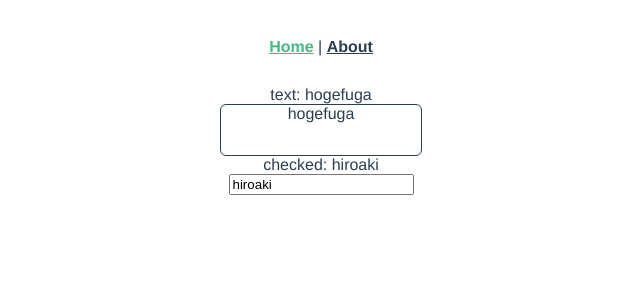
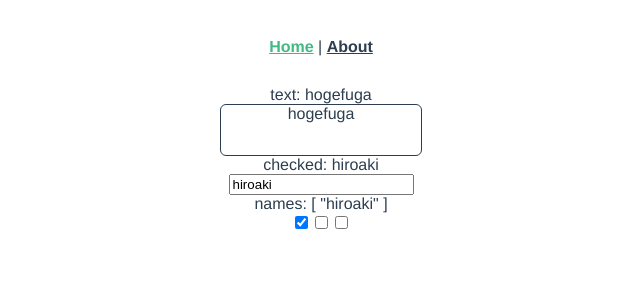
Before and after one commit to b0ntenmaru/spa-playground, a Vue app: page / in a window 1280 px wide. Shown: the top 300 px of the page, without its empty margins (319-959 px from the left). Built offline with nearby package versions, Linux system fonts and the light colour scheme.

Commit message:
Checkboxコンポーネントを実装

```diff
--- /dev/null
+++ b/src/components/home/Checkbox.vue
@@ -0,0 +1,52 @@
+<template>
+  <input
+    type="checkbox"
+    :value="valueText"
+    @input="handleCheckModelValue"
+    :checked="checked"
+  />
+</template>
+
+<script lang="ts">
+import { computed, defineComponent } from 'vue';
+
+export default defineComponent({
+  name: 'Checkbox',
+
+  props: {
+    modelValue: {
+      type: Array,
+      required: true,
+    },
+
+    valueText: {
+      type: String,
+      required: true,
+    },
+  },
+
+  setup(props, { emit }) {
+    const checked = computed(() => {
+      return props.modelValue.includes(props.valueText);
+    });
+
+    const handleCheckModelValue = (event: Event) => {
+      const target = event.target as HTMLInputElement;
+
+      if (target.checked) {
+        emit('update:modelValue', [...props.modelValue, target.value]);
+      } else {
+        const newModelValue = props.modelValue.filter(
+          (item) => item !== target.value
+        );
+        emit('update:modelValue', newModelValue);
+      }
+    };
+
+    return {
+      handleCheckModelValue,
+      checked,
+    };
+  },
+});
+</script>
--- a/src/views/Home.vue
+++ b/src/views/Home.vue
@@ -9,6 +9,13 @@
       checked: {{ state.name }} <br />
       <TextField v-model="state.name" />
     </div>
+
+    <div>
+      names: {{ state.names }} <br />
+      <Checkbox v-model="state.names" value-text="hiroaki" />
+      <Checkbox v-model="state.names" value-text="yukari" />
+      <Checkbox v-model="state.names" value-text="nanaka" />
+    </div>
   </div>
 </template>
 
@@ -16,12 +23,14 @@
 import { defineComponent, reactive } from 'vue';
 import Editor from '@/components/home/Editor.vue';
 import TextField from '@/components/home/TextField.vue';
+import Checkbox from '@/components/home/Checkbox.vue';
 
 export default defineComponent({
   name: 'Home',
   components: {
     Editor,
     TextField,
+    Checkbox,
   },
 
   setup() {
```
